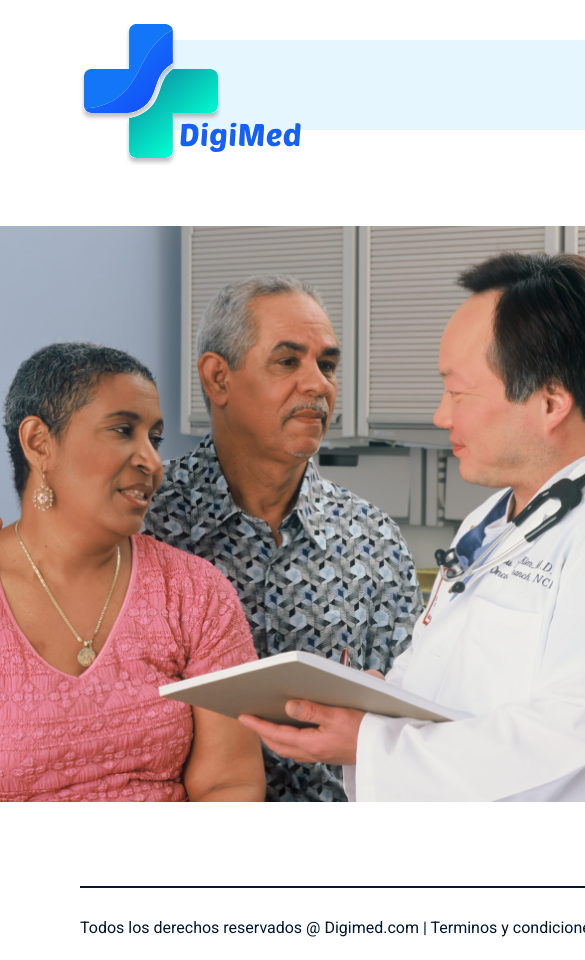
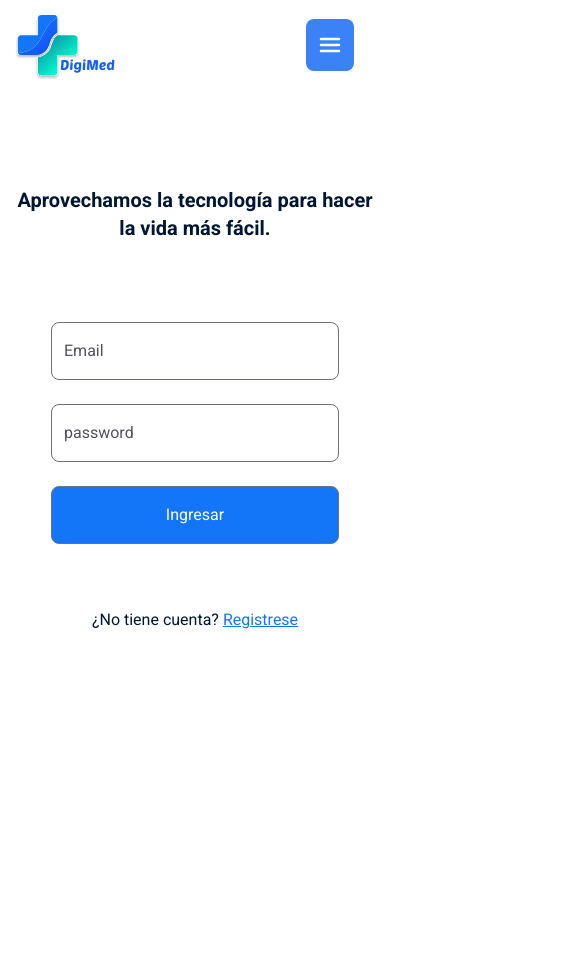
Before and after one commit to JavierBrizuela/DigiMed, a React (Vite) app in the folder digimed-ui/digimed-ui/: page / in a window 390 px wide. Shown: the top 960 px of the page, 585 px wide, since content can reach past the window. After the commit the page ends 844 px from the top, so only its background shows below. Built offline with nearby package versions, Linux system fonts and the light colour scheme.

Commit message:
mobile layout

```diff
--- a/digimed-ui/digimed-ui/src/Pages/Login.jsx
+++ b/digimed-ui/digimed-ui/src/Pages/Login.jsx
@@ -5,8 +5,19 @@ import hero from '../assets/image_hero.png';
 
 export function Login() {
   return (
-    <div className='flex '>
-      <Image />
+    <div className='flex flex-col md:flex-row'>
+      <div className='flex flex-col'>
+
+      <div className='hidden lg:block'>
+
+      <Image/>
+      </div>
+      <div className='mb-10 flex text-center'>
+      <span className='text-azul-oscuro font-semibold text-xl'>Aprovechamos la tecnología para hacer la vida más fácil.</span>
+      </div>
+
+
+      </div>
 
       <LoginForm />
     </div>
--- /dev/null
+++ b/digimed-ui/digimed-ui/src/components/HamburgerMenu.jsx
@@ -0,0 +1,20 @@
+export function HamburgerMenu() {
+    return (
+      <svg
+        width={24}
+        height={24}
+        viewBox="0 0 24 24"
+        fill="none"
+        xmlns="http://www.w3.org/2000/svg"
+
+      >
+        <path
+          d="M3 6h18M3 12h18M3 18h18"
+          stroke="#fff"
+          strokeWidth={2.5}
+          strokeLinecap="round"
+          strokeLinejoin="round"
+        />
+      </svg>
+    )
+  }
--- a/digimed-ui/digimed-ui/src/components/LoginForm.jsx
+++ b/digimed-ui/digimed-ui/src/components/LoginForm.jsx
@@ -3,6 +3,7 @@ import Registro from '../Pages/Registro';
 import React, { useState } from 'react';
 import { useNavigate, Link } from 'react-router-dom';
 import axios from 'axios';
+import { HamburgerMenu } from './HamburgerMenu';
 // import { useHistory } from 'react-router-dom';
 
 export function LoginForm() {
@@ -76,14 +77,20 @@ export function LoginForm() {
 
       {showLoginForm ? (
         <div>
-          <p className='font-bold text-azul-oscuro text-3xl mb-8'>
+          <div className='hidden  md:block'>
+
+          <p className='md:font-bold md:text-azul-oscuro  md:text-3xl md:mb-8'>
             Le damos la bienvenida.
           </p>
+          </div>
+          <div className='hidden md:block'>
           <p className='text-2xl mb-16'>Si ya tiene cuenta</p>
-          <form action='' className='flex flex-col gap-6'>
+
+          </div>
+          <form action='' className='flex flex-col mt-10 md:mt-1 gap-6 justify-center'>
             {/* <input type="text" placeholder="Email"/>
             <input type="text" placeholder="Password"/> */}
-            <div className=' mx-1 border border-zinc-500 px-3 py-4 gap-2 rounded-lg w-[25rem] flex items-center '>
+            <div className=' mx-auto md:mx-1 border border-zinc-500 px-3 py-4 gap-2 rounded-lg w-[18rem] md:w-[25rem] flex items-center '>
               {/* <Search className="mx-1h-5 w-5 text-zinc-500" /> */}
               <input
                 onChange={handleemail}
@@ -94,18 +101,18 @@ export function LoginForm() {
                 placeholder='Email'
               />
             </div>
-            <div className='  mx-1 border-2  px-3 py-4 gap-2 rounded-lg w-[25rem] flex items-center'>
+            <div className='  mx-auto md:mx-1 border border-zinc-500  px-3 py-4 gap-2 rounded-lg w-[18rem] md:w-[25rem] flex items-center'>
               <input
                 onChange={handlepassword}
                 type='password'
                 name='password'
                 value={password}
-                className='flex-1 p-0 text-zinc-900 placeholder-zinc-600 border-0 bg-transparent'
+                className='flex-1 p-0 text-zinc-900  placeholder-zinc-600 border-0 bg-transparent'
                 placeholder='password'
               />
             </div>
 
-            <div className=' mx-1 border border-zinc-500 px-3 py-4 bg-celeste text-white gap-2 rounded-lg w-[25rem] flex items-center  justify-center'>
+            <div className=' mx-auto md:mx-1 border border-zinc-500 px-3 py-4 bg-celeste text-white gap-2 rounded-lg w-[18rem] md:w-[25rem] flex items-center  justify-center'>
               {/* <Search className="mx-1h-5 w-5 text-zinc-500" /> */}
 
               <button
@@ -115,8 +122,10 @@ export function LoginForm() {
               >
                 Ingresar
               </button>
+
+
             </div>
-            <div className='text-2xl mb-16 flex flex-row gap-1'>¿No tiene cuenta? <Link className='text-celeste underline' to='/Registro'> Registrese</Link></div>
+            <div className='md:text-2xl mt-10 md:mt-1 md:mb-16 flex flex-row gap-1 justify-center'>¿No tiene cuenta? <Link className='text-celeste underline' to='/Registro'> Registrese</Link></div>
           </form>
         </div>
       ) : (
--- a/digimed-ui/digimed-ui/src/components/Navbar.jsx
+++ b/digimed-ui/digimed-ui/src/components/Navbar.jsx
@@ -13,7 +13,10 @@ function Navbar() {
   return (
     <div className="navbar">
       <div className="leftSide" id={openLinks ? "open" : "close"}>
+        <div className="hidden md:block">
+
         <img src={Logo} />
+        </div>
         <div className="hiddenLinks">
           <Link to="/"> Home </Link>
           <Link to="/servicio"> Servicio </Link>
--- a/digimed-ui/digimed-ui/src/components/Navbar2.jsx
+++ b/digimed-ui/digimed-ui/src/components/Navbar2.jsx
@@ -1,20 +1,29 @@
-import logo from '../assets/Logo1.png'
-import logoSVG from '../assets/logo.svg'
+import logo from "../assets/Logo1.png";
+import logoSVG from "../assets/logo.svg";
+import { HamburgerMenu } from "./HamburgerMenu";
+import menuLogo from "../assets/iconamoon_menu-burger-horizontal-bold.svg"
 
 export function Navbar2() {
-    return (<div className='flex items-center  bg-destacar mb-[6rem] h-[5.625rem] w-full ml-20 mr-[rem] relative justify-end'>
-            <div className="absolute -left-20 -top-4">
+  return (
+    <div className="flex items-center  md:bg-destacar mb-[6rem] h-[5.625rem] w-full md:ml-20 mr-[rem] md:relative justify-between md:justify-end">
+      <div className=" w-[6.2rem] h-[6.2rem] mt-10 md:w-[10.3rem] md:h-[10.3rem] md:absolute lg:-left-20 lg:-top-4 md:-mt-1 md:ml-10">
         <img src={logoSVG} alt="" className="" />
       </div>
 
-
-                <div className="flex gap-[2.375rem] justify-end  items-center mr-36">
+      <div className=" hidden  md:flex gap-[2.375rem] justify-end  items-center mr-36">
         <a href="/#">Home</a>
         <a href="#">Nosotros</a>
         <a href="/servicios">Servicios</a>
         <a href="#">Contacto</a>
       </div>
+      <div className="px-5 md:hidden" >
+        <button className="cursor-pointer px-[0.75rem] py-[0.90rem] bg-blue-500 rounded-lg">
+
+        <HamburgerMenu/>
+        </button>
 
 
-    </div>  );
+      </div>
+    </div>
+  );
 }
--- a/digimed-ui/digimed-ui/src/layout/Layout.jsx
+++ b/digimed-ui/digimed-ui/src/layout/Layout.jsx
@@ -8,11 +8,16 @@ import { Navbar2 } from '../components/Navbar2';
 export function Layout({ children }) {
   return (
     <>
-      <div className='w-[80rem] mx-auto  px-20 pb-4 pt-10 flex flex-col  justify-between'>
+      <div className='w-full md:w-[80rem] mx-auto px-4 md:px-20 pb-4 md:pt-10 flex flex-col  justify-between'>
+        <div className=''>
+
         <Navbar2 />
-        <div className='max-w-7xl'>{children}</div>
+        </div>
+        <div className='lg:max-w-7xl flex justify-center'>{children}</div>
+<div className='hidden md:block'>
+        <Footer2 />
 
-        <Footer2 />
+</div>
       </div>
     </>
   );
```
Also changed, not shown: digimed-ui/digimed-ui/src/assets/iconamoon.png (added), digimed-ui/digimed-ui/src/assets/iconamoon_menu-burger-horizontal-bold.svg (added). Lines whose indentation alone changed are shown as unchanged.
